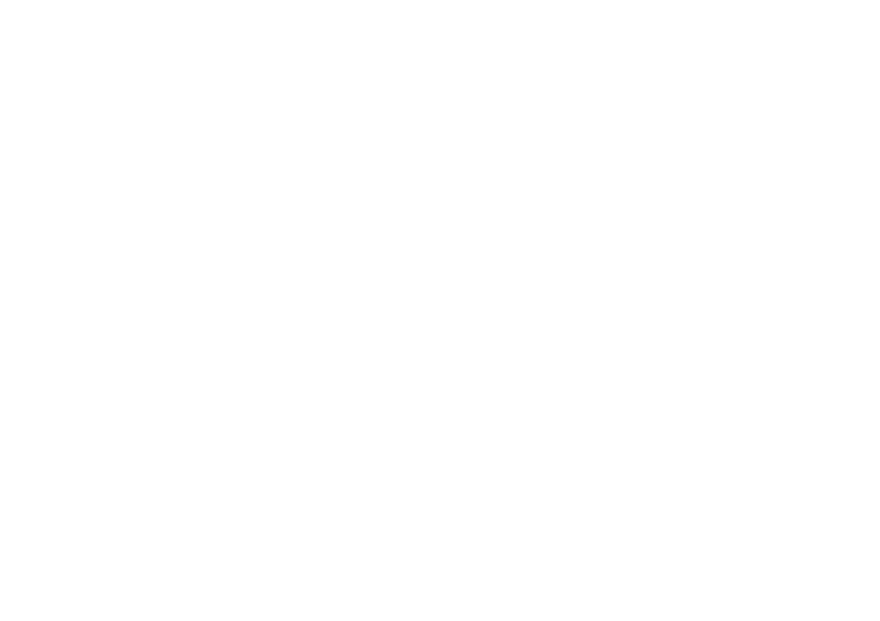
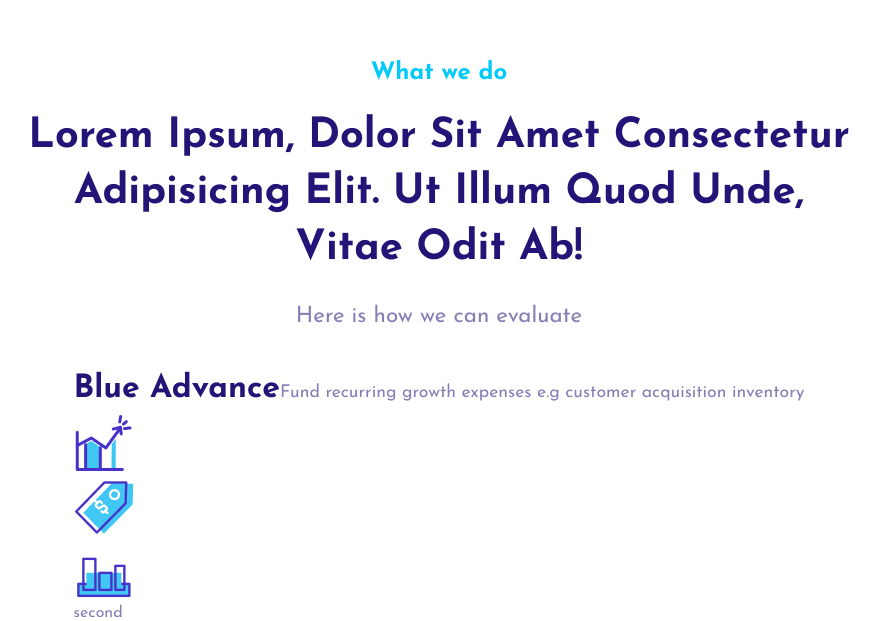
Before and after one commit to dilan-sachintha97/Responsive-web-NextJS, a Next.js app: page / in a window 1280 px wide. Shown: the part 1662-2283 px from the top of the page, without its empty margins (201-1081 px from the left). Before the commit the page ends 1563 px from the top, so only its background shows below. Built offline with nearby package versions, Linux system fonts and the light colour scheme.

Commit message:
what we do section

```diff
--- a/app/page.css
+++ b/app/page.css
@@ -2,3 +2,60 @@
     position: relative;
     transition: all 300ms ease;
 }
+
+.tag{
+    color: var(--secondary-color);
+    font-size: 1.5rem;
+    font-weight: 700;
+}
+
+.title{
+    font-size: 2.6rem;
+    color: var(--title-color);
+    font-weight: 700;
+    text-align: center;
+    line-height: 3.5rem;
+    text-transform: capitalize;
+}
+
+.des{
+    font-size: 1.4rem;
+    color: var(--text-color);
+    line-height: 2rem;
+}
+
+.sec-title{
+    font-size: 2rem;
+    color: var(--title-color);
+    font-weight: 700;
+    text-align: center;
+    line-height: 3rem;
+    text-transform: capitalize;
+}
+
+.text{
+    color: var(--text-color);
+    font-size: 1.1rem;
+    line-height: 1.8rem;
+}
+
+@media (max-width:768px) {
+    .title{
+        font-size: 2.2rem;
+    }
+    .sec-title{
+        font: 1.8rem;
+    }
+    .des{
+        font-size: 1.2rem;
+    }
+}
+
+@media (max-width:640px) {
+    .title{
+        font-size: 1.8rem;
+    }
+    .sec-title{
+        font: 1.6rem;
+    }
+}
--- a/app/page.js
+++ b/app/page.js
@@ -2,6 +2,7 @@
 import './page.css'
 import Hero from '@/src/components/Hero/Hero';
 import BrandingVideo from '@/src/components/BrandingVideo/BrandingVideo';
+import WhatWeDo from '@/src/components/WhatWeDo/WhatWeDo';
 
 export default function Home() {
 
@@ -10,6 +11,7 @@
         <NavBar/>
         <Hero/>
         <BrandingVideo/>
+        <WhatWeDo/>
     </div>
   );
 }
--- /dev/null
+++ b/src/components/WhatWeDo/WhatWeDo.css
@@ -0,0 +1,29 @@
+.wwd-wrapper{
+    position: relative;
+}
+
+.container{
+    /* border: 1px solid blue; */
+}
+
+.wwd-container{
+    margin-top: 10rem;
+    display: flex;
+    flex-direction: column;
+    align-items: center;
+    justify-content: center;
+    gap: 2rem;
+
+    /* border: 1px solid red; */
+}
+
+.wwd-header{
+    display: flex;
+    align-items: center;
+    justify-content: center;
+    flex-direction: column;
+    gap: 1.5rem;
+    width: 75%;
+}
+
+/* tag, title, des -> Page.css */
--- /dev/null
+++ b/src/components/WhatWeDo/WhatWeDo.js
@@ -0,0 +1,46 @@
+import { features } from '@/src/utils/data'
+import './WhatWeDo.css'
+import Image from 'next/image'
+
+const WhatWeDo = () => {
+  return (
+    <div className='wwd-wrapper'>
+        <div className="container">
+            <div className="wwd-container">
+
+                {/* head of section */}
+                <div className="wwd-header">
+                    <span className='tag'>What we do</span>
+                    <span className='title'>{" "}Lorem ipsum, dolor sit amet consectetur adipisicing elit. Ut illum quod unde, vitae odit ab!
+                    </span>
+                    <span className='des'>Here is how we can evaluate</span>
+                </div>
+
+                {/* two blocks */}
+                <div className="wwd-blocks">
+
+                    {/* first block */}
+                    <div className="wwd-block">
+                        <span className='sec-title'>Blue advance</span>
+                        <span className='text'>Fund recurring growth expenses e.g customer acquisition inventory</span>
+
+                        <div className="block-features">
+                            {features?.slice(0,3).map((data,i)=>(
+                                <div key={i}>
+                                    <Image src={data.icon} alt='feature' width={60} height={60}/>
+                                </div>
+                            ))}
+                        </div>
+                    </div>
+
+                    {/* second block */}
+                    <div className="wwd-block">second</div>
+                </div>
+            </div>
+        </div>
+
+    </div>
+  )
+}
+
+export default WhatWeDo
```
